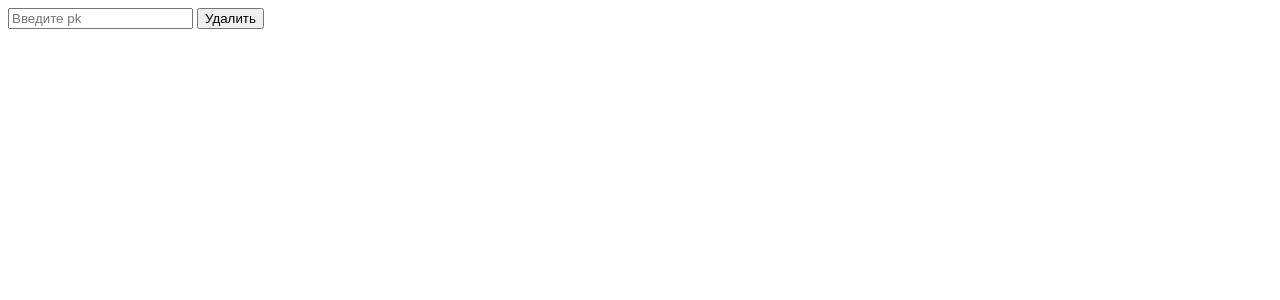
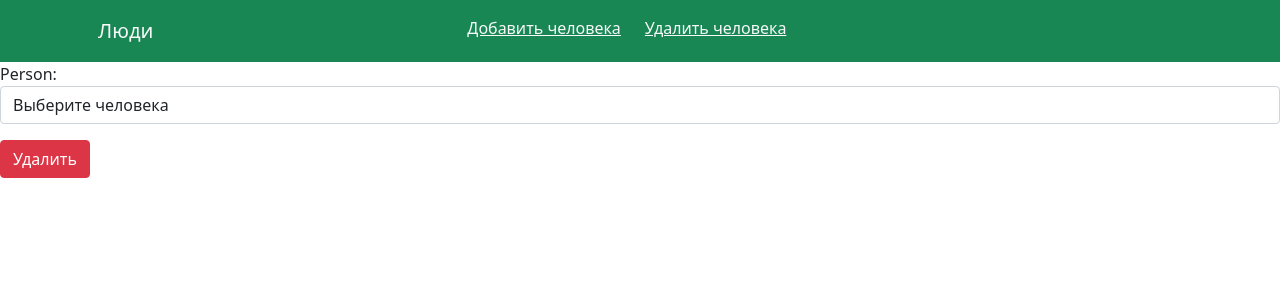
Before and after one commit to BorisPlaton/django_first_repo, a Django app: page /people/delete_person/ in a window 1280 px wide. Shown: the top 300 px of the page. Run offline with Django 4.2, Linux system fonts and the light colour scheme.

Commit message:
Deleting form

```diff
--- a/my_site/people/forms.py
+++ b/my_site/people/forms.py
@@ -1,4 +1,5 @@
-from django.forms import ModelForm, Textarea, ModelChoiceField, TextInput, IntegerField, NumberInput, Select
+from django.forms import ModelForm, Textarea, ModelChoiceField, TextInput, IntegerField, NumberInput, Select, Form, \
+    ChoiceField
 from people.models import Person, Country
 
 
@@ -18,3 +19,9 @@ class CreatePersonForm(ModelForm):
             'age': NumberInput(attrs={"class": "form-control"}),
             "country": Select(attrs={'class': "form-control"})
         }
+
+
+class DeletePersonForm(Form):
+    persons = [(p.id, f"{p.first_name} {p.second_name}") for p in Person.objects.all()]
+    persons += [("", "Выберите человека")]
+    person = ChoiceField(choices=persons, widget=Select(attrs={'class': "form-control"}))
--- a/my_site/people/templates/people/delete_person.html
+++ b/my_site/people/templates/people/delete_person.html
@@ -1,14 +1,19 @@
-<!DOCTYPE html>
-<html lang="en">
-<head>
-    <meta charset="UTF-8">
-    <title>Title</title>
-</head>
-<body>
-<form action="{% url 'people:delete_person' %}" method="post">
+{% extends 'people/base.html' %}
+{% block title %}Список пользователей{% endblock %}
+{% block content %}
+<form action="{% url 'people:delete_person' %}" method="post" novalidate>
     {% csrf_token %}
-    <input type="text" id='pk' name='pk' placeholder="Введите pk">
-    <input type="submit" value="Удалить">
+    {% for field in form %}
+    <div class="form-group">
+        {{ field.label_tag }}
+        {{ field }}
+        <div class="invalid_feedback">
+            {% for error in field.errors %}
+                <small class="text-danger">{{ error }}</small>
+            {% endfor %}
+        </div>
+    </div>
+    {% endfor %}
+    <input class="btn btn-danger mt-3" type="submit" value="Удалить">
 </form>
-</body>
-</html>
+{% endblock %}
--- a/my_site/people/views.py
+++ b/my_site/people/views.py
@@ -3,7 +3,7 @@ from django.shortcuts import render, redirect
 from django.urls import reverse
 
 from .models import Person
-from .forms import CreatePersonForm
+from .forms import CreatePersonForm, DeletePersonForm
 
 
 def create_person(request):
@@ -16,10 +16,15 @@ def create_person(request):
 
 
 def delete_person(request):
+    form = DeletePersonForm(request.POST or None)
+    context = {
+        "form": form,
+    }
     if request.POST:
-        Person.objects.get(pk=request.POST["pk"]).delete()
-        return redirect(reverse('people:delete_person'))
-    return render(request, "people/delete_person.html")
+        if form.is_valid():
+            Person.objects.get(pk=form.cleaned_data.get("person")).delete()
+            return redirect(reverse('people:delete_person'))
+    return render(request, "people/delete_person.html", context=context)
 
 
 def view_persons(request):
```
Also changed, not shown: my_site/db.sqlite3.
